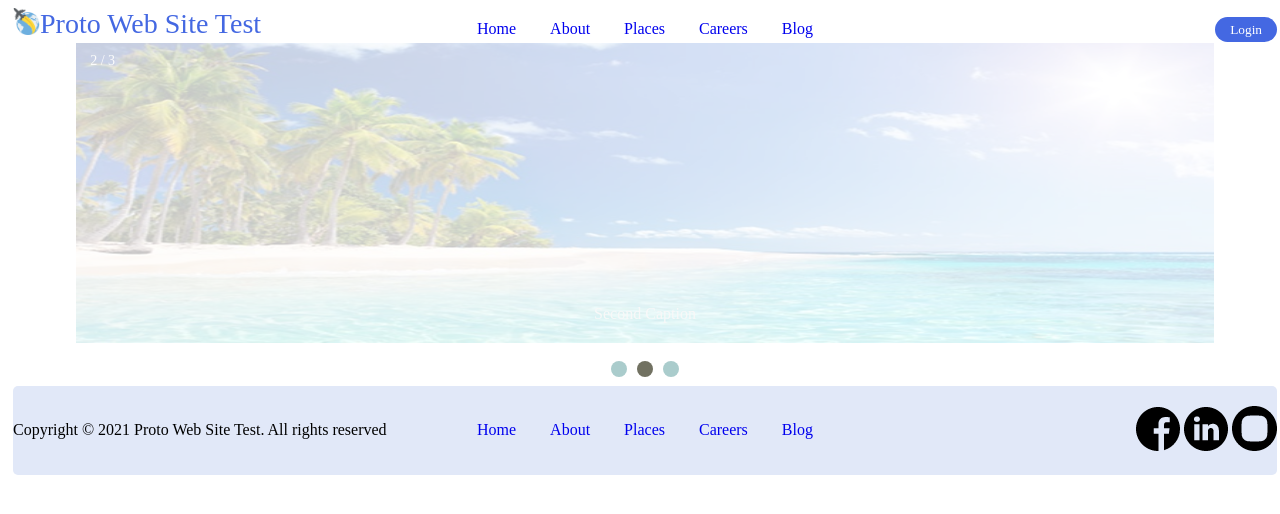
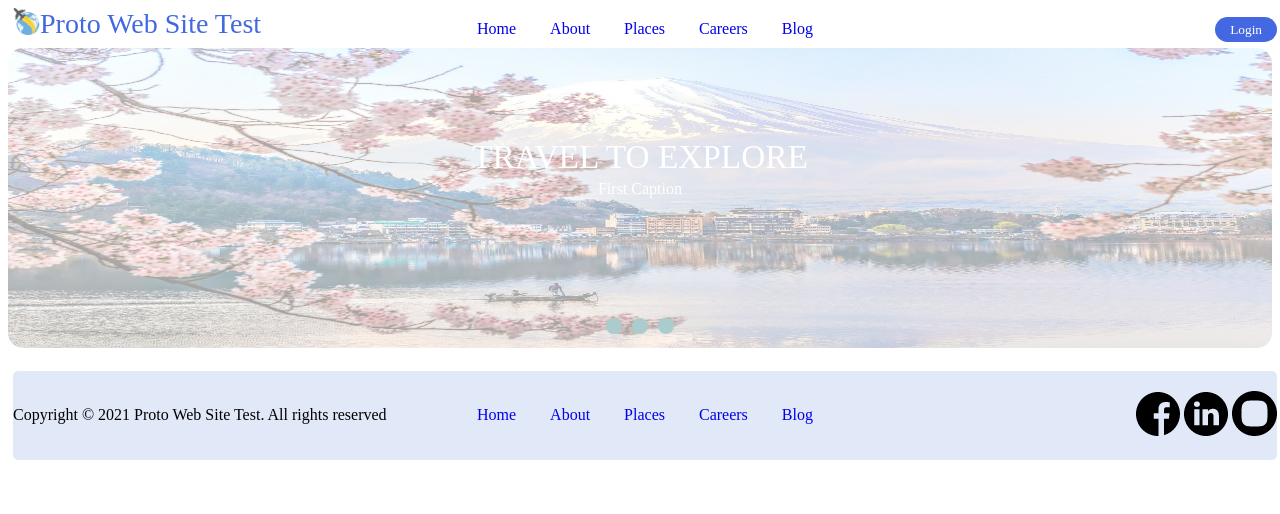
Before and after one commit to vrispo/webpageSampleProject, a PHP site: page / in a window 1280 px wide. Shown: the top 514 px of the page. Run offline with PHP 8.4, Linux system fonts and the light colour scheme.

Commit message:
Style optimization
Cambio stile:
-colore e stile del testo interno al container delle immagini
-colore dots
-bordo container

```diff
--- a/index.php
+++ b/index.php
@@ -30,31 +30,38 @@
             <div class="slideshow-container fade">
                 <!-- Full images with numbers and message Info -->
                 <div class="Containers">
-                    <div class="MessageInfo">1 / 3</div>
+                    <div class="MessageInfo">travel to explore</div>
                     <img src="./Images/image1.jpg" style="width:100%">
-                    <div class="Info">First caption</div>
+                    <div class="Info">First Caption</div>
                 </div>
 
                 <div class="Containers">
-                    <div class="MessageInfo">2 / 3</div>
+                    <div class="MessageInfo">travel to explore</div>
                     <img src="./Images/image2.jpg" style="width:100%">
                     <div class="Info">Second Caption</div>
                 </div>
 
                 <div class="Containers">
-                    <div class="MessageInfo">3 / 3</div>
+                    <div class="MessageInfo">travel to explore</div>
                     <img src="./Images/image3.jpg" style="width:100%">
                     <div class="Info">Third Caption</div>
+                </div>
+                <!-- The circles/dots -->
+                <div class="dots-container">
+                    <span class="dots" onclick="currentSlide(1)"></span>
+                    <span class="dots" onclick="currentSlide(2)"></span>
+                    <span class="dots" onclick="currentSlide(3)"></span>
                 </div>
             </div>
             <br>
 
             <!-- The circles/dots -->
-            <div style="text-align:center">
+<!--        <div style="text-align:center">
                 <span class="dots" onclick="currentSlide(1)"></span>
                 <span class="dots" onclick="currentSlide(2)"></span>
                 <span class="dots" onclick="currentSlide(3)"></span>
             </div>
+-->
         </div>
 
         <div id ="pie">
--- a/screenstyle.css
+++ b/screenstyle.css
@@ -114,14 +114,14 @@ a{
 #corpo{
     width: 100%;
     position: relative;
-    margin: 5px;
+    margin-top: 10px;
 }
 
 * {box-sizing:border-box}
 
 /* Slideshow container */
 .slideshow-container {
-  width: 90%;
+  width: 100%;
   height : 300px;
   position: relative;
   margin: auto;
@@ -135,26 +135,41 @@ a{
 .Containers img{
     height: 300px;
     width: auto;
+    border-radius: 15px;
 }
 
 /* Caption Info */
 .Info {
   color: #e3e3e3;
   font-size: 16px;
-  padding: 10px 14px;
   position: absolute;
-  bottom: 10px;
+  bottom: 50%;
+  width: 30%;
+  left:35%;
+  text-align: center;
+  font-family: "Raleway";
+  font-size: 12pt;
+  color: #FFFFFF;
+}
+
+.MessageInfo {
+  color: #f2f2f3;
+  font-size: 14px;
+  text-transform:uppercase;
+  font-family: "Montserrat";
+  font-size: 25pt;
+  color: #FFFFFF;
+  position: absolute;
+  top: 30%;
   width: 100%;
   text-align: center;
 }
 
-/* Worknumbering (1/3 etc) */
-.MessageInfo {
-  color: #f2f2f3;
-  font-size: 14px;
-  padding: 10px 14px;
+.dots-container{
+    text-align: center;
     position: absolute;
-  top: 0;
+    bottom: 10px;
+    width: 100%;
 }
 
 /* The circles or bullets and indicators */
@@ -170,7 +185,7 @@ a{
 }
 
 .enable, .dots:hover {
-  background-color: #717161;
+  background-color: #FFFFFF;
 }
 
 /* Faint animation */
--- a/slider.js
+++ b/slider.js
@@ -7,24 +7,26 @@ SlideShow();
 function currentSlide(n) {
     slidePosition = n-1;
     clearTimeout(timer);
+    init = 0;
     SlideShow();
 }
 
+/*fade-in function*/
 function unfade() {
-    var op;  // initial opacity
+    var op = 0.1;  // initial opacity
     var slides = document.getElementsByClassName("Containers");
     var circles = document.getElementsByClassName("dots");
 
     slidePosition++;
     if (slidePosition > slides.length) {slidePosition = 1}
 
-    op = 0.1;
     slides[slidePosition-1].style.opacity = op;
     slides[slidePosition-1].style.display = 'block';
     circles[slidePosition-1].className += " enable";
-    var timer_unfade = setInterval(function () {
+    timer = setInterval(function () {
         if (op >= 1){
-            clearInterval(timer_unfade);
+            clearInterval(timer);
+            timer = setTimeout(SlideShow, 5000); // Change image every 5 seconds
         }
         slides[slidePosition-1].style.opacity = op;
         slides[slidePosition-1].style.filter = 'alpha(opacity=' + op * 100 + ")";
@@ -33,20 +35,21 @@ function unfade() {
 
 }
 
+/*fade-out function*/
 function fade() {
     var op = 1;  // initial opacity
     var element = document.getElementsByClassName("Containers");
 
-    if(init === 0){
+    if(init === 0){ //se appena caricata non devo far dissolvere la precedente
         unfade();
         init = 1;
     }
     else{
         element[slidePosition-1].style.display = 'block';
         element[slidePosition-1].style.opacity = op;
-        var timer_fade = setInterval(function () {
+        var timer = setInterval(function () {
             if (op <= 0.1){
-                clearInterval(timer_fade);
+                clearInterval(timer);
                 element[slidePosition-1].style.display = 'none';
                 unfade();
             }
@@ -70,6 +73,4 @@ function SlideShow() {
     }
 
     fade();
-
-    timer = setTimeout(SlideShow, 5000); // Change image every 5 seconds
 }
```
Lines whose indentation alone changed are shown as unchanged.
